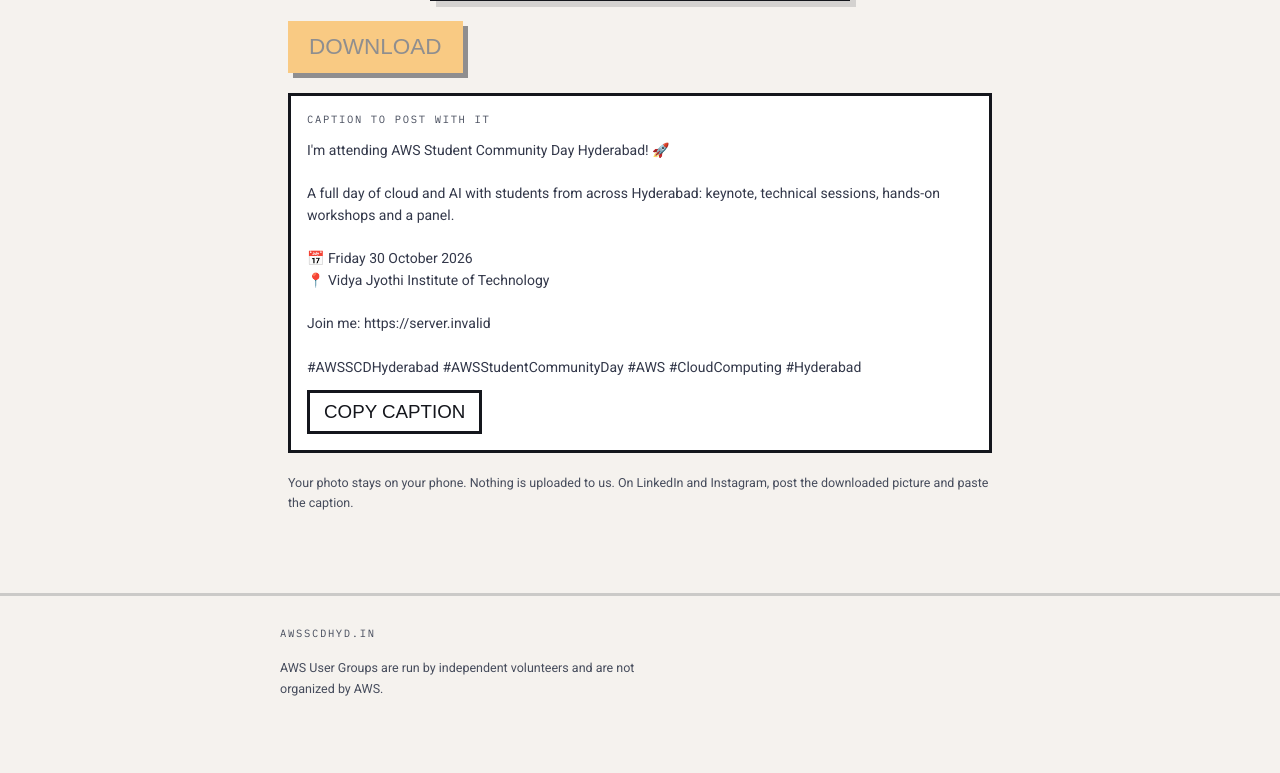
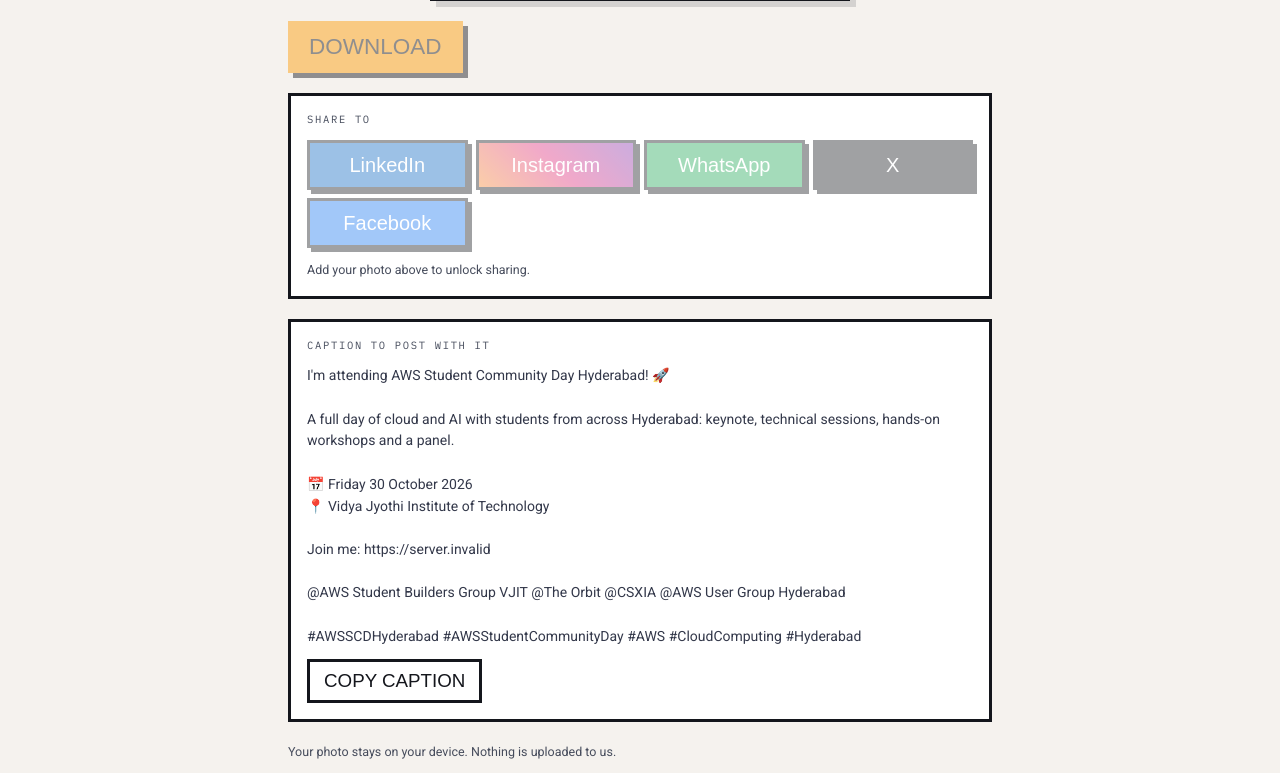
Before and after one commit to vedant7007/aws-scd-hyd, a Next.js app: page /attending in a window 1280 px wide. Shown: the part 927-1700 px from the top of the page. Before the commit the page ends 1656 px from the top, so only its background shows below. Built offline with nearby package versions, Linux system fonts and the light colour scheme; no server answers; a web font is replaced by a local one.

Commit message:
I'm attending: a bigger 3D section on the landing with partner tags, and share-to buttons per platform

```diff
--- a/src/app/globals.css
+++ b/src/app/globals.css
@@ -888,3 +888,46 @@
 .att-add-plus { width: 48px; height: 48px; display: flex; align-items: center; justify-content: center; border: 3px solid currentColor; font-size: 30px; line-height: 1; }
 .att-range { width: 100%; accent-color: var(--orange); }
 @media (prefers-reduced-motion: reduce) { .att-add { animation: none; } }
+
+/* The I'm attending section on the landing: copy on one side, the frame as a tilted, floating 3D card on the other. */
+.att-sec { position: relative; z-index: 10; border-top: 3px solid var(--line); background: var(--panel); overflow: hidden; }
+.att-sec-in { max-width: 1240px; margin: 0 auto; padding: clamp(48px,9vh,110px) clamp(18px,5vw,56px); display: grid; grid-template-columns: repeat(auto-fit,minmax(min(100%,320px),1fr)); gap: clamp(36px,6vw,80px); align-items: center; }
+.att-copy { display: flex; flex-direction: column; gap: 18px; }
+.att-eye { font-family: var(--font-mono); font-size: 10.5px; letter-spacing: .22em; text-transform: uppercase; color: var(--mint-ink); }
+.att-h { margin: 0; font-family: var(--font-display); font-size: clamp(48px,11vw,96px); line-height: .9; color: var(--ink); text-shadow: 4px 4px 0 var(--h-sh); }
+.att-h span { color: var(--orange); }
+.att-lede { margin: 0; max-width: 46ch; font-size: clamp(15px,3.8vw,17.5px); line-height: 1.6; color: var(--body); }
+.att-steps { margin: 0; padding: 0; list-style: none; display: flex; flex-direction: column; border: 3px solid var(--line); background: var(--surface); }
+.att-steps li { display: flex; align-items: center; gap: 14px; padding: 11px 14px; font-size: 15px; color: var(--ink); }
+.att-steps li + li { border-top: 1px solid var(--line-soft); }
+.att-steps span { font-family: var(--font-mono); font-size: 12px; font-weight: 600; background: var(--ink-fill); color: var(--bg); padding: 3px 7px; }
+.att-tags { display: flex; flex-wrap: wrap; align-items: center; gap: 8px; }
+.att-tags-l { width: 100%; font-family: var(--font-mono); font-size: 10.5px; letter-spacing: .18em; text-transform: uppercase; color: var(--muted); }
+.att-chip { font-family: var(--font-display); font-size: 18px; padding: 5px 11px; border: 3px solid var(--line); color: var(--on-fill); box-shadow: 3px 3px 0 var(--line); }
+.att-chip[data-tone="orange"] { background: var(--orange); }
+.att-chip[data-tone="violet"] { background: var(--violet-fill); }
+.att-chip[data-tone="mint"] { background: var(--mint-fill); }
+.att-chip[data-tone="pink"] { background: var(--pink-fill); }
+.att-cta { align-self: flex-start; display: inline-flex; align-items: center; min-height: 56px; padding: 0 26px; background: var(--orange); color: var(--on-fill); font-family: var(--font-display); font-size: clamp(22px,5vw,26px); border: 3px solid var(--line); box-shadow: 6px 6px 0 var(--line); transition: transform .1s steps(2), box-shadow .1s steps(2); }
+.att-cta:hover { color: var(--on-fill); transform: translate3d(-2px,-2px,0); box-shadow: 9px 9px 0 var(--line); }
+.att-stage3d { position: relative; display: block; width: min(100%,340px); justify-self: center; perspective: 1100px; padding: 18px 0 30px; }
+.att-card3d { position: relative; display: block; border: 4px solid var(--line); box-shadow: 18px 22px 0 var(--sh), 0 30px 60px -20px var(--sh); transform: rotateY(-18deg) rotateX(7deg) rotateZ(-2deg); transform-style: preserve-3d; animation: att-float 6s ease-in-out infinite; transition: transform .45s cubic-bezier(.2,.9,.3,1.1); overflow: hidden; }
+.att-stage3d:hover .att-card3d { animation-play-state: paused; transform: rotateY(-4deg) rotateX(2deg) rotateZ(0) scale(1.03); }
+.att-card3d-you { position: absolute; left: 30.18%; top: 40.46%; width: 39.65%; height: 35.24%; display: flex; align-items: center; justify-content: center; text-align: center; font-family: var(--font-display); font-size: clamp(15px,4vw,21px); line-height: 1.05; color: white; animation: gp-blink 1.8s ease-in-out infinite; }
+.att-card3d-glare { position: absolute; inset: 0; background: linear-gradient(115deg, transparent 30%, rgba(255,255,255,.45) 45%, transparent 60%); background-size: 250% 100%; animation: att-glare 4.5s ease-in-out infinite; pointer-events: none; mix-blend-mode: soft-light; }
+.att-sticker { position: absolute; right: -6px; bottom: 6px; transform: rotate(-6deg); font-family: var(--font-mono); font-size: 10.5px; font-weight: 600; letter-spacing: .14em; background: var(--ink-fill); color: var(--bg); padding: 7px 10px; border: 2px solid var(--orange); }
+@keyframes att-float { 0%,100% { transform: rotateY(-18deg) rotateX(7deg) rotateZ(-2deg) translate3d(0,0,0); } 50% { transform: rotateY(-12deg) rotateX(4deg) rotateZ(-1deg) translate3d(0,-12px,0); } }
+@keyframes att-glare { 0%,100% { background-position: 120% 0; } 50% { background-position: -20% 0; } }
+@media (prefers-reduced-motion: reduce) { .att-card3d, .att-card3d-glare, .att-card3d-you { animation: none; } }
+
+/* Share-to buttons on the I'm attending page, in each platform's own colour. */
+.att-share { display: grid; grid-template-columns: repeat(auto-fit,minmax(min(100%,130px),1fr)); gap: 8px; }
+.att-share-btn { min-height: 50px; padding: 0 12px; border: 3px solid var(--line); color: #FFFFFF; font-family: var(--font-display); font-size: 20px; cursor: pointer; box-shadow: 4px 4px 0 var(--line); transition: transform .1s steps(2), box-shadow .1s steps(2); }
+.att-share-btn:hover:not(:disabled) { transform: translate3d(-2px,-2px,0); box-shadow: 6px 6px 0 var(--line); }
+.att-share-btn:disabled { opacity: .4; cursor: not-allowed; }
+.att-share-btn[data-p="linkedin"] { background: #0A66C2; }
+.att-share-btn[data-p="instagram"] { background: linear-gradient(45deg,#F58529,#DD2A7B 50%,#8134AF); }
+.att-share-btn[data-p="whatsapp"] { background: #1FA855; }
+.att-share-btn[data-p="x"] { background: #14161C; }
+.att-share-btn[data-p="facebook"] { background: #1877F2; }
+.att-howto { margin: 0; border: 3px solid var(--mint-fill); background: var(--panel-mint); padding: 10px 12px; font-size: 13.5px; line-height: 1.55; color: var(--ink); }
--- a/src/components/attending/AttendingMaker.tsx
+++ b/src/components/attending/AttendingMaker.tsx
@@ -19,6 +19,22 @@
 const WIN = { x: 309, y: 621, w: 406, h: 541, r: 22 }
 const FILE_NAME = 'im-attending-aws-scd-hyderabad-2026.jpg'
 
+type Platform = 'linkedin' | 'instagram' | 'whatsapp' | 'x' | 'facebook'
+
+/**
+ * Where each button goes. No platform lets a web page attach a picture to a
+ * post, so the picture is saved and the caption copied first, then the
+ * platform opens with whatever it can prefill. On a phone, Instagram and
+ * WhatsApp go through the share sheet instead, which does carry the picture.
+ */
+const PLATFORMS: { id: Platform; name: string; url: (text: string, page: string) => string; how: string }[] = [
+  { id: 'linkedin', name: 'LinkedIn', url: (t) => `https://www.linkedin.com/feed/?shareActive=true&text=${encodeURIComponent(t)}`, how: 'Your post is open with the caption. Click the image icon and add the picture you just saved.' },
+  { id: 'instagram', name: 'Instagram', url: () => 'https://www.instagram.com/', how: 'Create a post or story with the picture you just saved, and paste the caption.' },
+  { id: 'whatsapp', name: 'WhatsApp', url: (t) => `https://wa.me/?text=${encodeURIComponent(t)}`, how: 'Pick a chat or your status, attach the picture you just saved, and send.' },
+  { id: 'x', name: 'X', url: (t) => `https://x.com/intent/post?text=${encodeURIComponent(t)}`, how: 'Your post is open with the caption. Add the picture you just saved.' },
+  { id: 'facebook', name: 'Facebook', url: (_t, page) => `https://www.facebook.com/sharer/sharer.php?u=${encodeURIComponent(page)}`, how: 'Add the picture you just saved and paste the caption.' },
+]
+
 const CAPTION = `I'm attending ${event.name}! 🚀
 
 A full day of cloud and AI with students from across Hyderabad: keynote, technical sessions, hands-on workshops and a panel.
@@ -27,6 +43,8 @@
 📍 ${venue.name}
 
 Join me: ${siteUrl()}
+
+@AWS Student Builders Group VJIT @The Orbit @CSXIA @AWS User Group Hyderabad
 
 #AWSSCDHyderabad #AWSStudentCommunityDay #AWS #CloudComputing #Hyderabad`
 
@@ -160,6 +178,25 @@
     navigator.clipboard?.writeText(CAPTION).then(() => setCopied(true), () => {})
   }
 
+  const [howTo, setHowTo] = useState('')
+
+  /**
+   * One button per platform. The platform's tab is opened first, inside the
+   * click, so no browser blocks it as a pop-up; the picture and caption follow.
+   */
+  const shareTo = async (p: (typeof PLATFORMS)[number]) => {
+    if (!photo) return setNote('Add your photo first.')
+    setNote('')
+    const phone = canShare && /Android|iPhone|iPad/i.test(navigator.userAgent)
+    if (phone && (p.id === 'instagram' || p.id === 'whatsapp')) return share()
+    const tab = window.open(p.url(CAPTION, `${siteUrl()}/attending`), '_blank')
+    if (tab) tab.opener = null
+    await navigator.clipboard?.writeText(CAPTION).then(() => setCopied(true), () => {})
+    await download()
+    setHowTo(`Picture saved and caption copied. ${p.how}`)
+    if (!tab) setHowTo(`Picture saved and caption copied. Your browser blocked the new tab: open ${p.name} yourself. ${p.how}`)
+  }
+
   return (
     <div className="flex flex-col gap-5">
       <div className="att-stage">
@@ -205,9 +242,27 @@
         </button>
         {canShare ? (
           <button type="button" className="btn btn-mint" onClick={share} disabled={!photo}>
-            SHARE
+            SHARE…
           </button>
         ) : null}
+      </div>
+
+      <div className="card flex flex-col gap-3 p-4">
+        <span className="lbl">Share to</span>
+        <div className="att-share">
+          {PLATFORMS.map((p) => (
+            <button key={p.id} type="button" className="att-share-btn" data-p={p.id} onClick={() => void shareTo(p)} disabled={!photo}>
+              {p.name}
+            </button>
+          ))}
+        </div>
+        {howTo ? (
+          <p role="status" className="att-howto">
+            {howTo}
+          </p>
+        ) : (
+          <p className="hint">{photo ? 'Pick where to post. We save the picture and copy the caption for you.' : 'Add your photo above to unlock sharing.'}</p>
+        )}
       </div>
 
       <div className="card flex flex-col gap-3 p-4">
@@ -218,7 +273,7 @@
         </button>
       </div>
 
-      <p className="hint">Your photo stays on your phone. Nothing is uploaded to us. On LinkedIn and Instagram, post the downloaded picture and paste the caption.</p>
+      <p className="hint">Your photo stays on your device. Nothing is uploaded to us.</p>
     </div>
   )
 }
--- a/src/components/landing/Landing.tsx
+++ b/src/components/landing/Landing.tsx
@@ -514,17 +514,33 @@
           </div>
         </section>
 
-        <section id="attending" style={{position:'relative',zIndex:'10',borderTop:'3px solid var(--line)'}}>
-          <div style={{maxWidth:'1240px',margin:'0 auto',padding:'clamp(36px,7vh,72px) clamp(18px,5vw,56px)'}}>
-            <Link href="/attending" className="gp-banner" style={{display:'block'}}>
-              <span className="gp-banner-in">
-                <Image src="/assets/attending-thumb.jpg" alt="" width={200} height={300} sizes="84px" unoptimized style={{width:'84px',height:'auto',display:'block',border:'2px solid var(--line)'}} />
-                <span className="gp-banner-text">
-                  <span className="gp-banner-title">I&apos;M ATTENDING</span>
-                  <span className="gp-banner-sub">Coming to the event? Put your photo in our frame and share it on LinkedIn, Instagram or WhatsApp.</span>
-                </span>
-                <span className="gp-banner-cta">{'MAKE YOURS >'}</span>
+        <section id="attending" className="att-sec">
+          <div className="att-sec-in">
+            <div className="att-copy">
+              <span className="att-eye">{'// SHARE THE HYPE'}</span>
+              <h2 className="att-h">I&apos;M<br /><span>ATTENDING</span></h2>
+              <p className="att-lede">Coming to the event? Put your photo in our official frame and tell the whole internet you&apos;ll be there.</p>
+              <ol className="att-steps">
+                <li><span>01</span>Add your photo</li>
+                <li><span>02</span>Drag and zoom it into place</li>
+                <li><span>03</span>Download or share it</li>
+              </ol>
+              <div className="att-tags">
+                <span className="att-tags-l">Tag us when you post</span>
+                <span className="att-chip" data-tone="orange">AWS SBG VJIT</span>
+                <span className="att-chip" data-tone="violet">The Orbit</span>
+                <span className="att-chip" data-tone="mint">CSXIA</span>
+                <span className="att-chip" data-tone="pink">AWS User Group Hyderabad</span>
+              </div>
+              <Link href="/attending" className="att-cta">{'MAKE YOURS >'}</Link>
+            </div>
+            <Link href="/attending" className="att-stage3d" aria-label="Make your I'm attending picture">
+              <span className="att-card3d">
+                <Image src="/assets/attending-frame.jpg" alt="The I'm attending frame for AWS Student Community Day Hyderabad 2026" width={1024} height={1535} sizes="(max-width: 700px) 72vw, 340px" style={{width:'100%',height:'auto',display:'block'}} />
+                <span className="att-card3d-you" aria-hidden="true">YOUR<br />PHOTO<br />HERE</span>
+                <span className="att-card3d-glare" aria-hidden="true"></span>
               </span>
+              <span className="att-sticker" aria-hidden="true">LINKEDIN · INSTA · WHATSAPP</span>
             </Link>
           </div>
         </section>
```
